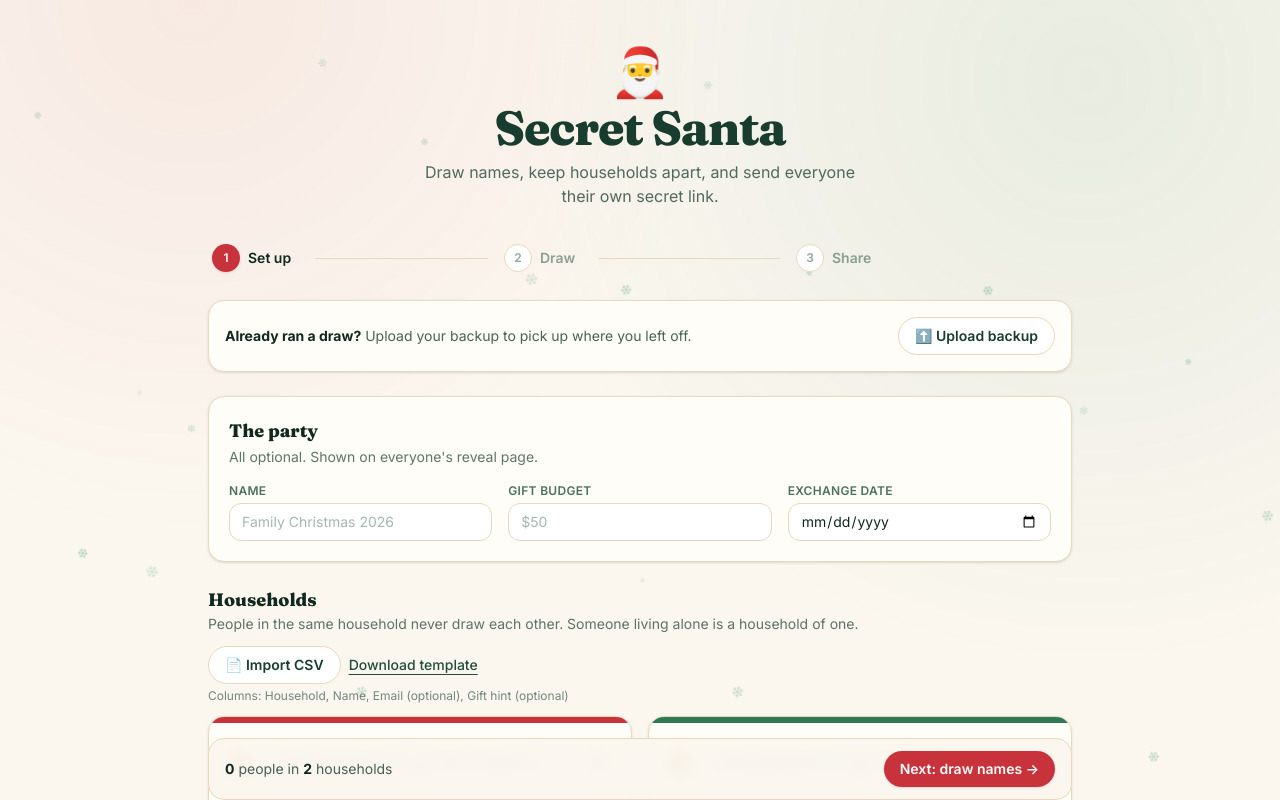
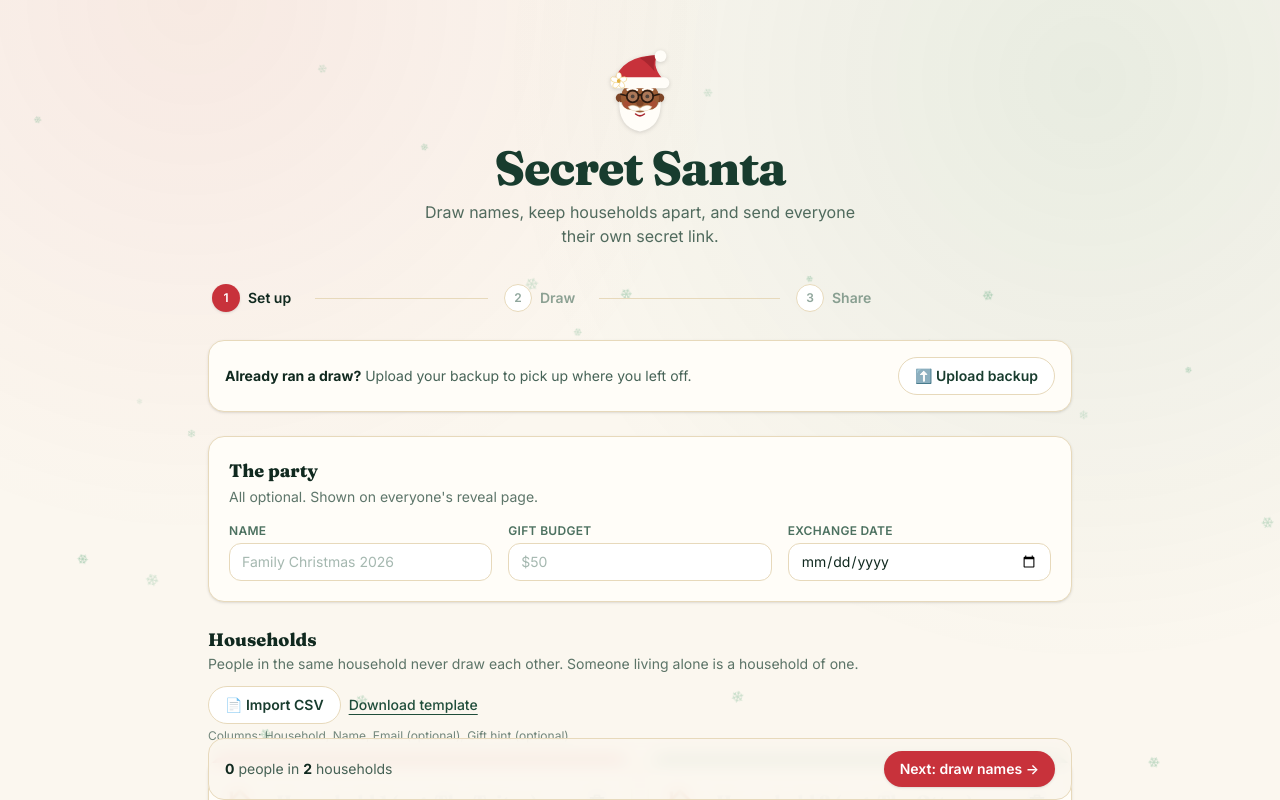
Before and after one commit to CanonTaito/SecretSantaMantis, a React (Vite) app: page / in a window 1280 px wide. Shown: the top 800 px of the page. Built offline with nearby package versions, Linux system fonts and the light colour scheme.

Commit message:
style: draw our own Santa with brown skin, glasses and a frangipani

```diff
--- a/src/App.tsx
+++ b/src/App.tsx
@@ -8,6 +8,7 @@ import { ShareStep } from './components/share/ShareStep.tsx'
 import { RevealPage } from './components/reveal/RevealPage.tsx'
 import { useHash } from './hooks/useHash.ts'
 import { Snowfall } from './components/Snowfall.tsx'
+import { SantaFace } from './components/SantaFace.tsx'
 import { revealFromHash } from './lib/revealLink.ts'
 import type { Step } from './types.ts'
 
@@ -28,9 +29,7 @@ function Organizer() {
   return (
     <div className="mx-auto max-w-4xl px-4 pt-8 pb-16 sm:pt-12">
       <header className="mb-8 text-center">
-        <div className="text-5xl" aria-hidden>
-          🎅
-        </div>
+        <SantaFace size={88} className="mx-auto drop-shadow-sm" />
         <h1 className="mt-2 text-4xl font-extrabold tracking-tight text-pine-800 sm:text-5xl">Secret Santa</h1>
         <p className="mx-auto mt-2 max-w-md text-pine-800/75">
           Draw names, keep households apart, and send everyone their own secret link.
--- /dev/null
+++ b/src/components/SantaFace.tsx
@@ -0,0 +1,77 @@
+const SKIN = '#9a5b34'
+const SKIN_SHADE = '#7d4527'
+const FRAME = '#2b1a10'
+const RED = '#c8323b'
+const RED_DARK = '#a8262f'
+const WHITE = '#fffdf8'
+
+/** Our Santa: warm brown skin, glasses, and a frangipani tucked in his hat. */
+export function SantaFace({ size = 72, className = '' }: { size?: number; className?: string }) {
+  return (
+    <svg
+      viewBox="0 0 120 120"
+      width={size}
+      height={size}
+      role="img"
+      aria-label="Santa with glasses"
+      className={className}
+    >
+      {/* hat */}
+      <path d="M24 48 Q 34 10 84 10 Q 74 26 96 48 Z" fill={RED} />
+      <path d="M60 14 Q 76 9 84 10 Q 76 20 80 32 Q 70 20 60 14 Z" fill={RED_DARK} />
+      <circle cx="88" cy="11" r="8" fill={WHITE} />
+
+      {/* ears */}
+      <circle cx="33" cy="68" r="6" fill={SKIN_SHADE} />
+      <circle cx="87" cy="68" r="6" fill={SKIN_SHADE} />
+
+      {/* face */}
+      <ellipse cx="60" cy="68" rx="26" ry="24" fill={SKIN} />
+
+      {/* brim */}
+      <rect x="20" y="40" width="80" height="15" rx="7.5" fill={WHITE} />
+
+      {/* frangipani on the brim */}
+      <g transform="translate(31 45)">
+        {[0, 72, 144, 216, 288].map((angle) => (
+          <ellipse key={angle} cx="0" cy="-5.5" rx="3.6" ry="6" fill="#ffffff" stroke="#f0cf7c" strokeWidth="0.8" transform={`rotate(${angle})`} />
+        ))}
+        <circle r="2.6" fill="#e3b341" />
+      </g>
+
+      {/* cheeks */}
+      <circle cx="42" cy="77" r="5" fill="#c8323b" opacity="0.28" />
+      <circle cx="78" cy="77" r="5" fill="#c8323b" opacity="0.28" />
+
+      {/* beard */}
+      <path
+        d="M32 72 Q 30 108 60 114 Q 90 108 88 72 Q 82 86 70 84 Q 60 92 50 84 Q 38 86 32 72 Z"
+        fill={WHITE}
+      />
+      {/* moustache */}
+      <path d="M60 82 Q 52 76 44 80 Q 48 88 60 85 Z" fill={WHITE} stroke="#e7d9bb" strokeWidth="0.8" />
+      <path d="M60 82 Q 68 76 76 80 Q 72 88 60 85 Z" fill={WHITE} stroke="#e7d9bb" strokeWidth="0.8" />
+      {/* smile */}
+      <path d="M54 90 Q 60 95 66 90" fill="none" stroke={RED_DARK} strokeWidth="2.2" strokeLinecap="round" />
+
+      {/* nose */}
+      <ellipse cx="60" cy="75" rx="5" ry="4" fill={SKIN_SHADE} />
+
+      {/* eyebrows */}
+      <path d="M43 57 Q 50 53 56 57" fill="none" stroke={WHITE} strokeWidth="3" strokeLinecap="round" />
+      <path d="M64 57 Q 70 53 77 57" fill="none" stroke={WHITE} strokeWidth="3" strokeLinecap="round" />
+
+      {/* eyes */}
+      <circle cx="50" cy="66" r="2.6" fill={FRAME} />
+      <circle cx="70" cy="66" r="2.6" fill={FRAME} />
+
+      {/* glasses */}
+      <g fill="#ffffff" fillOpacity="0.18" stroke={FRAME} strokeWidth="2.4">
+        <circle cx="50" cy="66" r="8" />
+        <circle cx="70" cy="66" r="8" />
+      </g>
+      <path d="M58 65 Q 60 62.5 62 65" fill="none" stroke={FRAME} strokeWidth="2.2" />
+      <path d="M42 65 L 34 63 M78 65 L 86 63" stroke={FRAME} strokeWidth="2.2" strokeLinecap="round" />
+    </svg>
+  )
+}
```
